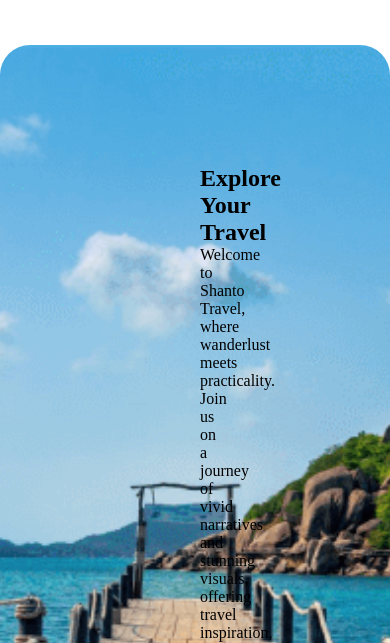
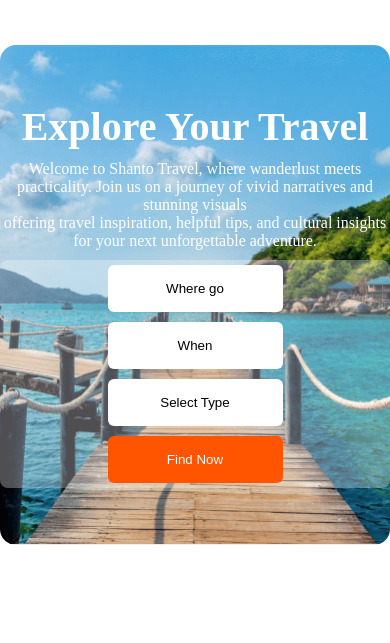
Before and after one commit to shanto2024sss/Assignment-2, a plain HTML site: page index.html in a window 390 px wide. Shown: the part 201-844 px from the top of the page. Drawn offline with Linux system fonts and the light colour scheme.

Commit message:
banner section complete

```diff
--- a/Style/responsive.css
+++ b/Style/responsive.css
@@ -10,4 +10,20 @@
         gap: 10px;
 
     }
+    .btn-container {
+        flex-direction: column;
+        padding: 5px;gap: 10px;
+
+
+
+
+    }
+    .bannerTittle{
+        font-size:40px;
+        font-weight: 800;
+    }
+    .bannerContant{
+        padding: 0px;
+    }
+
 }
--- a/Style/style.css
+++ b/Style/style.css
@@ -40,7 +40,15 @@
     background-position: center;
     background-size: cover;
     background-repeat: no-repeat;
-    border-radius: 30px;
+    height: 500px;
+    border-radius: 16px;
+    display: flex;
+    justify-content: center;
+    align-items: center;
+
+}
+.bannerTittle{
+    color: #FFF; font-size: 64px;font-weight: 800; text-align: center;
 }
 
 .bannerContant {
@@ -48,15 +56,29 @@
 }
 
 /* botton style */
+.yellowbtn {
+    background-color: #FF5400;
+    padding: 16px;
+    border-radius: 6px;
+    border: 0px;
+    width: 175px;
+    color: white;
+}
+
 .whitebtn {
     background-color: white;
     padding: 16px;
-    border-radius: 10px;
+    border-radius: 6px;
     border: 0px;
+    width: 175px;
 }
 
 .btn-container {
     border-radius: 8px;
     background: rgba(255, 255, 255, 0.30);
     padding: 16px;
+    display: flex;
+    justify-content: space-around;
+    align-items: center;
+
 }
--- a/index.html
+++ b/index.html
@@ -30,14 +30,17 @@
         <!-- banner part -->
         <section class="bannerImage">
             <div class="bannerContant">
-                <h1>Explore Your Travel</h1>
-                <p>
+                <h1 class="bannerTittle" >Explore Your Travel</h1>
+                <p style="font-size: 16px; color: white; margin: 10px 0px; text-align: center;">
                     Welcome to Shanto Travel, where wanderlust meets practicality. Join us on a journey of vivid
-                    narratives and stunning visuals, offering travel inspiration, helpful tips, and cultural insights
+                    narratives and stunning visuals <br>offering travel inspiration, helpful tips, and cultural insights
                     for your next unforgettable adventure.
                 </p>
-                <div  class="btn-container">
+                <div class="btn-container">
                     <button class="whitebtn">Where go</button>
+                    <button class="whitebtn">When</button>
+                    <button class="whitebtn">Select Type</button>
+                    <button class="yellowbtn">Find Now</button>
                 </div>
 
             </div>
```
